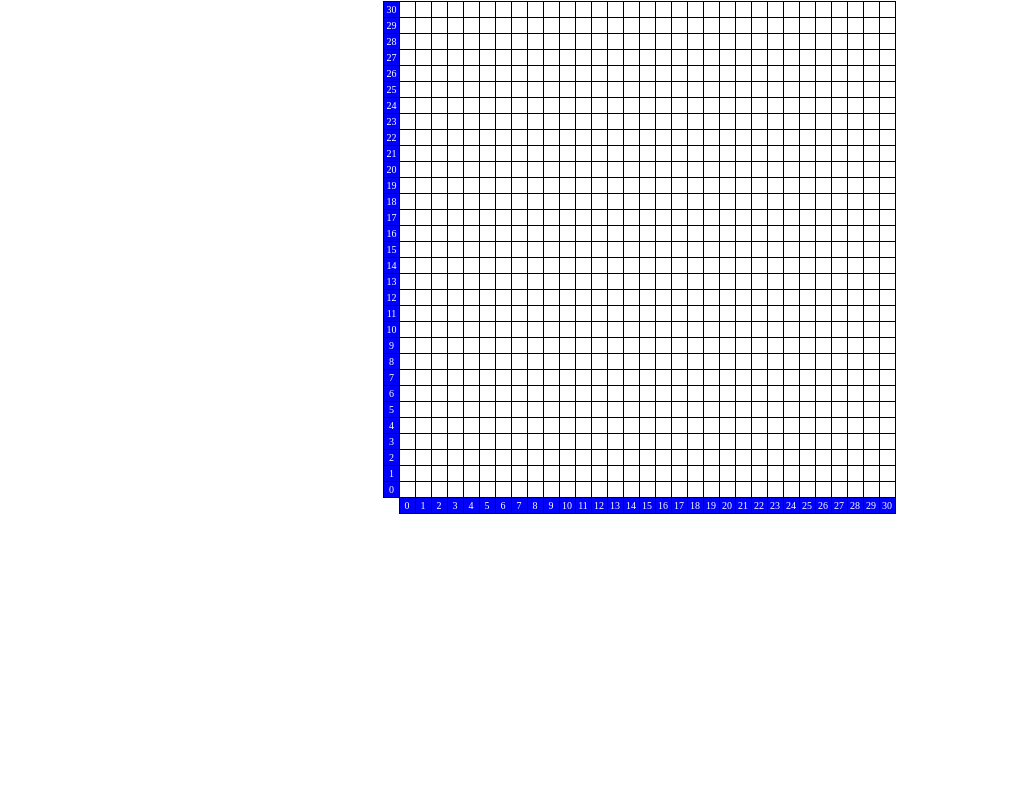
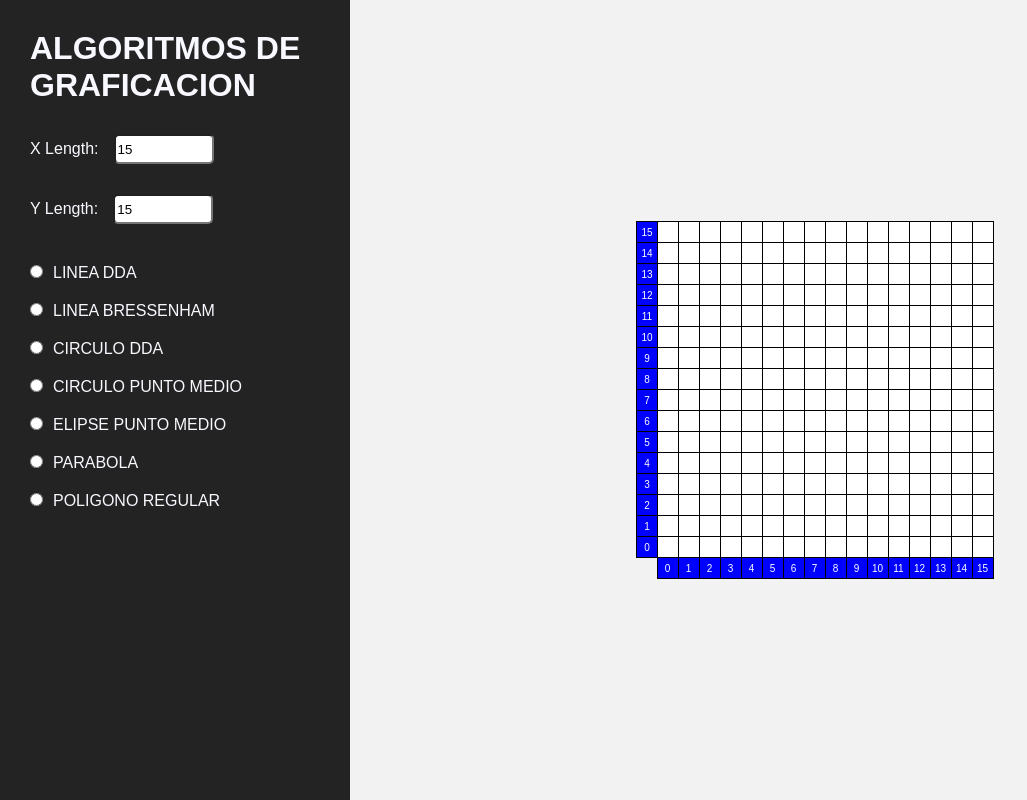
Before and after one commit to jorgi097/Graficacion, a React (Vite) app: page / in a window 1280 px wide. Shown: the whole page, without its empty margins (0-1027 px from the left). Built offline with nearby package versions, Linux system fonts and the light colour scheme.

Commit message:
Avance de menu

```diff
--- a/src/App.css
+++ b/src/App.css
@@ -1,9 +1,5 @@
-.matrixContainer {
-    display: flex;
-    flex-direction: row;
-    height: fit-content;
-    width: fit-content;
-    margin: 1px auto;
+*{
+    font-family: Arial, Helvetica, sans-serif;
 }
 
 *,
--- a/src/App.jsx
+++ b/src/App.jsx
@@ -1,59 +1,30 @@
 import './App.css';
-import Block from './Block';
-import Row from './Row';
+import Matrix from './Matrix';
+import Menu from './Menu';
 import styled from 'styled-components';
+import { useState } from 'react';
 
-const Plane = styled.div`
+const Container = styled.div`
     display: flex;
-    flex-wrap: wrap;
     flex-direction: row;
-    width: ${props => props.width + 'px'};
-    height: fit-content;
+    justify-content: space-evenly;
+    margin: 0 auto;
+    width: 100%;
+    height: 100%;
+    background-color: #f2f2f2;
 `;
 
 function App() {
-    const options = {
-        xLength: 30,
-        yLength: 30,
-    };
+    const [options, setOptions] = useState({
+        xLength: 15,
+        yLength: 15,
+    });
 
     return (
-        <div className='matrixContainer'>
-            <div>
-                {Array.from({ length: options.yLength + 1 }, (_, rowIndex) => (
-                    <Block
-                        key={rowIndex}
-                        number={options.yLength - rowIndex}
-                        backgroundColor={'blue'}
-                        margin={rowIndex === 0 ? '.5px 0 0 0' : '1px 0'}
-                    />
-                ))}
-            </div>
-            <Plane width={(options.xLength + 1) * 16 + 1}>
-                {Array.from({ length: options.yLength + 1 }, (_, rowIndex) => (
-                    <Row key={rowIndex}>
-                        {Array.from(
-                            { length: options.xLength + 1 },
-                            (_, colIndex) => (
-                                <Block key={`${rowIndex}-${colIndex}`} />
-                            )
-                        )}
-                    </Row>
-                ))}
-                <Row>
-                    {Array.from(
-                        { length: options.xLength + 1 },
-                        (_, colIndex) => (
-                            <Block
-                                key={colIndex}
-                                number={colIndex}
-                                backgroundColor={'blue'}
-                            />
-                        )
-                    )}
-                </Row>
-            </Plane>
-        </div>
+        <Container>
+            <Menu options={options} setOptions={setOptions} />
+            <Matrix options={options} />
+        </Container>
     );
 }
 
--- a/src/Block.jsx
+++ b/src/Block.jsx
@@ -1,8 +1,8 @@
 import styled from 'styled-components';
 
 const Square = styled.div`
-    width: 15px;
-    height: 15px;
+    min-width: 20px;
+    min-height: 20px;
     background-color: ${props =>
         props.backgroundColor ? props.backgroundColor : 'white'};
     outline: 1px solid black;
@@ -12,10 +12,11 @@ const Square = styled.div`
     justify-content: center;
     align-items: center;
     font-size: 10px;
-    margin: ${props => props.margin ? props.margin : "0 .5px"};
+    margin: ${props => (props.margin ? props.margin : '0 .5px')};
+
 `;
 
-const Block = ({ backgroundColor, number, color, margin}) => {
+const Block = ({ backgroundColor, number, color, margin }) => {
     return (
         <Square backgroundColor={backgroundColor} color={color} margin={margin}>
             {number}
--- /dev/null
+++ b/src/Matrix.jsx
@@ -0,0 +1,63 @@
+import Block from './Block';
+import Row from './Row';
+import styled from 'styled-components';
+
+const Plane = styled.div`
+    display: flex;
+    flex-wrap: wrap;
+    flex-direction: row;
+    width: ${props => props.width + 'px'};
+    height: fit-content;
+`;
+
+const StyledMatrix = styled.div`
+    display: flex;
+    flex-direction: row;
+    height: fit-content;
+    width: fit-content;
+    margin: auto;
+    padding: 20px;
+`;
+
+function Matrix({ options }) {
+    return (
+        <StyledMatrix>
+            <div>
+                {Array.from({ length: options.yLength + 1 }, (_, rowIndex) => (
+                    <Block
+                        key={rowIndex}
+                        number={options.yLength - rowIndex}
+                        backgroundColor={'blue'}
+                        margin={rowIndex === 0 ? '.5px 0 0 0' : '1px 0'}
+                    />
+                ))}
+            </div>
+            <Plane width={(options.xLength + 1) * 21}>
+                {Array.from({ length: options.yLength + 1 }, (_, rowIndex) => (
+                    <Row key={rowIndex}>
+                        {Array.from(
+                            { length: options.xLength + 1 },
+                            (_, colIndex) => (
+                                <Block key={`${rowIndex}-${colIndex}`} />
+                            )
+                        )}
+                    </Row>
+                ))}
+                <Row>
+                    {Array.from(
+                        { length: options.xLength + 1 },
+                        (_, colIndex) => (
+                            <Block
+                                key={colIndex}
+                                number={colIndex}
+                                backgroundColor={'blue'}
+                            />
+                        )
+                    )}
+                </Row>
+            </Plane>
+        </StyledMatrix>
+    );
+}
+
+export default Matrix;
--- /dev/null
+++ b/src/Menu.jsx
@@ -0,0 +1,137 @@
+import styled from 'styled-components';
+import { useState, useCallback } from 'react';
+
+const MenuStyled = styled.div`
+    display: block;
+    min-width: 350px;
+    max-width: 350px;
+    height: 100%;
+    min-height: 100vh;
+    background-color: #242324;
+    color: ghostwhite;
+    padding: 30px;
+`;
+
+const Menu = ({ options, setOptions }) => {
+    const handleXLengthChange = e => {
+        setOptions({ ...options, xLength: parseInt(e.target.value) });
+    };
+
+    const handleYLengthChange = e => {
+        setOptions({ ...options, yLength: parseInt(e.target.value) });
+    };
+
+    return (
+        <MenuStyled>
+            <h1>ALGORITMOS DE GRAFICACION</h1>
+            <div style={{ margin: '30px 0' }}>
+                <label htmlFor='xLength'>X Length:</label>
+                <input
+                    style={{
+                        margin: '0 0 0 15px',
+                        width: '100px',
+                        borderRadius: '5px',
+                        height: '30px',
+                    }}
+                    type='number'
+                    id='xLength'
+                    name='xLength'
+                    min='1'
+                    max='100'
+                    value={options.xLength}
+                    onChange={handleXLengthChange}
+                />
+            </div>
+            <div className='div'>
+                <label htmlFor='yLength'>Y Length:</label>
+                <input
+                    style={{
+                        margin: '0 0 0 15px',
+                        width: '100px',
+                        borderRadius: '5px',
+                        height: '30px',
+                    }}
+                    type='number'
+                    id='yLength'
+                    name='yLength'
+                    min='1'
+                    max='100'
+                    value={options.yLength}
+                    onChange={handleYLengthChange}
+                />
+            </div>
+            <div
+                style={{
+                    margin: '30px 0',
+                    display: 'flex',
+                    flexDirection: 'column',
+                }}>
+                <div style={{ margin: '10px 0' }}>
+                    <input
+                        style={{ margin: '0 10px 0 0' }}
+                        type='radio'
+                        id='l-dda'
+                        name='algorithm'
+                    />
+                    <label htmlFor='l-dda'>LINEA DDA</label>
+                </div>
+                <div style={{ margin: '10px 0' }}>
+                    <input
+                        style={{ margin: '0 10px 0 0' }}
+                        type='radio'
+                        id='l-bsh'
+                        name='algorithm'
+                    />
+                    <label htmlFor='bsh'>LINEA BRESSENHAM</label>
+                </div>
+                <div style={{ margin: '10px 0' }}>
+                    <input
+                        style={{ margin: '0 10px 0 0' }}
+                        type='radio'
+                        id='c-dda'
+                        name='algorithm'
+                    />
+                    <label htmlFor='c-dda'>CIRCULO DDA</label>
+                </div>
+                <div style={{ margin: '10px 0' }}>
+                    <input
+                        style={{ margin: '0 10px 0 0' }}
+                        type='radio'
+                        id='c-pm'
+                        name='algorithm'
+                    />
+                    <label htmlFor='c-pm'>CIRCULO PUNTO MEDIO</label>
+                </div>
+                <div style={{ margin: '10px 0' }}>
+                    <input
+                        style={{ margin: '0 10px 0 0' }}
+                        type='radio'
+                        id='e-pm'
+                        name='algorithm'
+                    />
+                    <label htmlFor='e-pm'>ELIPSE PUNTO MEDIO</label>
+                </div>
+                <div style={{ margin: '10px 0' }}>
+                    <input
+                        style={{ margin: '0 10px 0 0' }}
+                        type='radio'
+                        id='par'
+                        name='algorithm'
+                    />
+                    <label htmlFor='par'>PARABOLA</label>
+                </div>
+                <div style={{ margin: '10px 0' }}>
+                    <input
+                        style={{ margin: '0 10px 0 0' }}
+                        type='radio'
+                        id='pol'
+                        name='algorithm'
+                    />
+                    <label htmlFor='pol'>POLIGONO REGULAR</label>
+                </div>
+            </div>
+        </MenuStyled>
+    );
+};
+
+export default Menu;
--- a/src/Row.jsx
+++ b/src/Row.jsx
@@ -1,15 +1,13 @@
 import styled from 'styled-components';
 
 const StyledRow = styled.div`
-    height: 15px;
-    margin: .5px 0;
+    height: fit-content;
+    margin: 0.5px 0;
     display: flex;
 `;
 
 const Row = ({ children }) => {
-    return (
-        <StyledRow>{children}</StyledRow>
-    );
+    return <StyledRow>{children}</StyledRow>;
 };
 
 export default Row;
```
